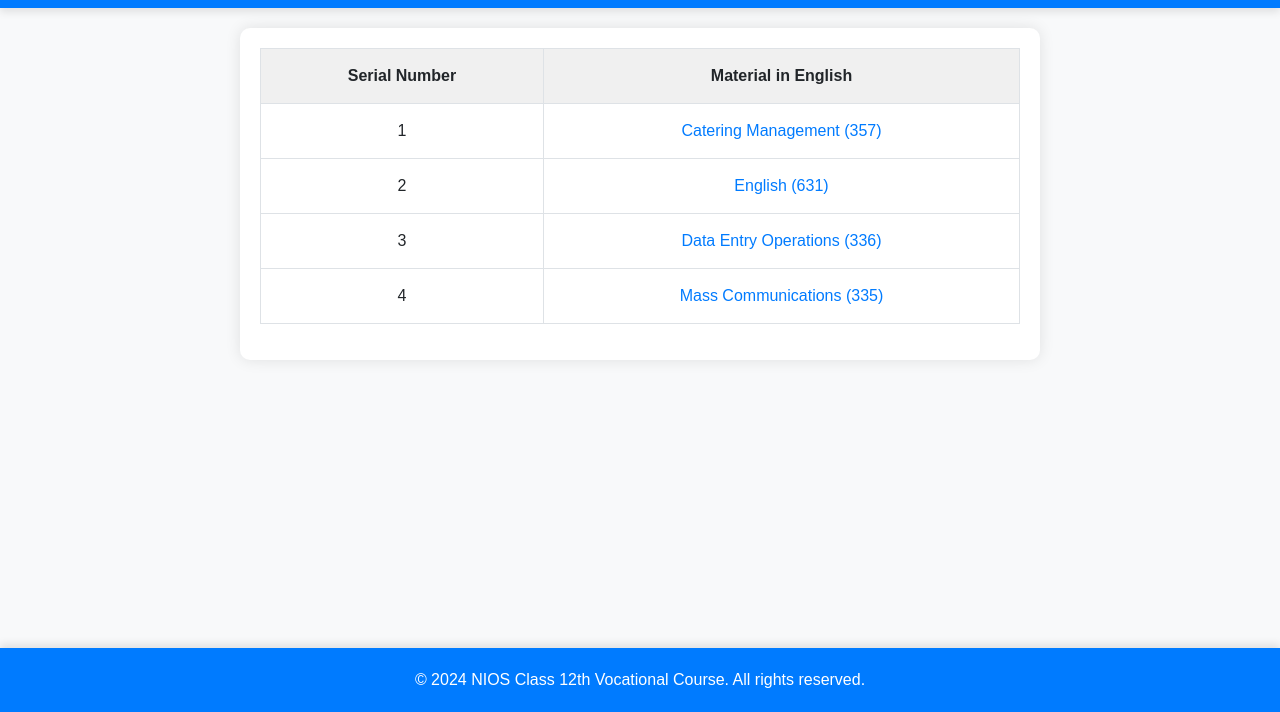
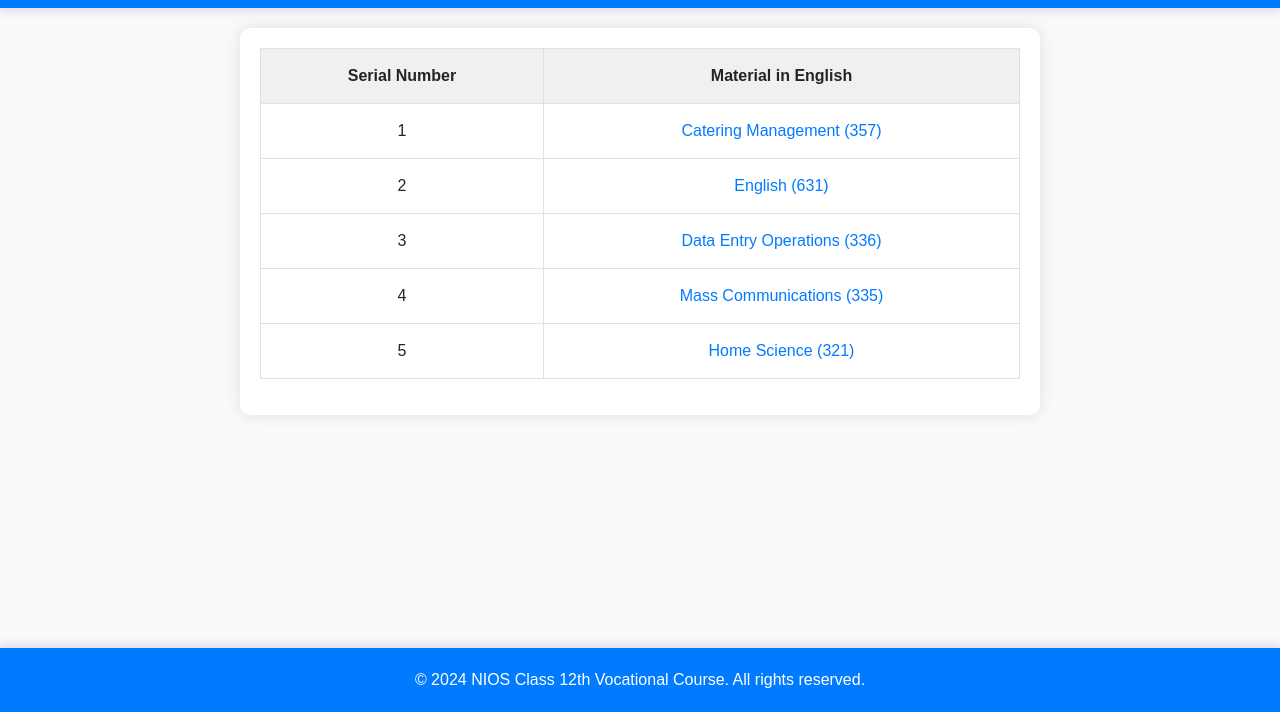
Before and after one commit to TechWithEthan/12-Standard-Nios-, a plain HTML site: page Senior Secondary Course.html in a window 1280 px wide. Shown: the part 88-800 px from the top of the page. Drawn offline with nearby package versions, Linux system fonts and the light colour scheme.

Commit message:
Update Senior Secondary Course.html
Signed-off-by: Ethan D'souza <tech.ethan.ds@gmail.com>

```diff
--- a/Senior Secondary Course.html
+++ b/Senior Secondary Course.html
@@ -36,6 +36,10 @@
                     <td>4</td>
                     <td><a href="https://nios.ac.in/online-course-material/sr-secondary-courses/Mass-Communications-(335).aspx">Mass Communications (335)</a></td>
                 </tr>
+                <tr>
+                    <td>5</td>
+                    <td><a href="https://www.nios.ac.in/online-course-material/sr-secondary-courses/Home-Science-(321).aspx">Home Science (321)</a></td>
+                </tr>
             </tbody>
         </table>
         </div>
@@ -43,7 +47,6 @@
     <div class="footer">
         &copy; 2024 NIOS Class 12th Vocational Course. All rights reserved.
     </div>
-
     <script src="script for Senior Secondary Course.js"></script>
     <script src="https://cdn.jsdelivr.net/npm/bootstrap@5.3.0/dist/js/bootstrap.bundle.min.js"></script>
 </body>
```
